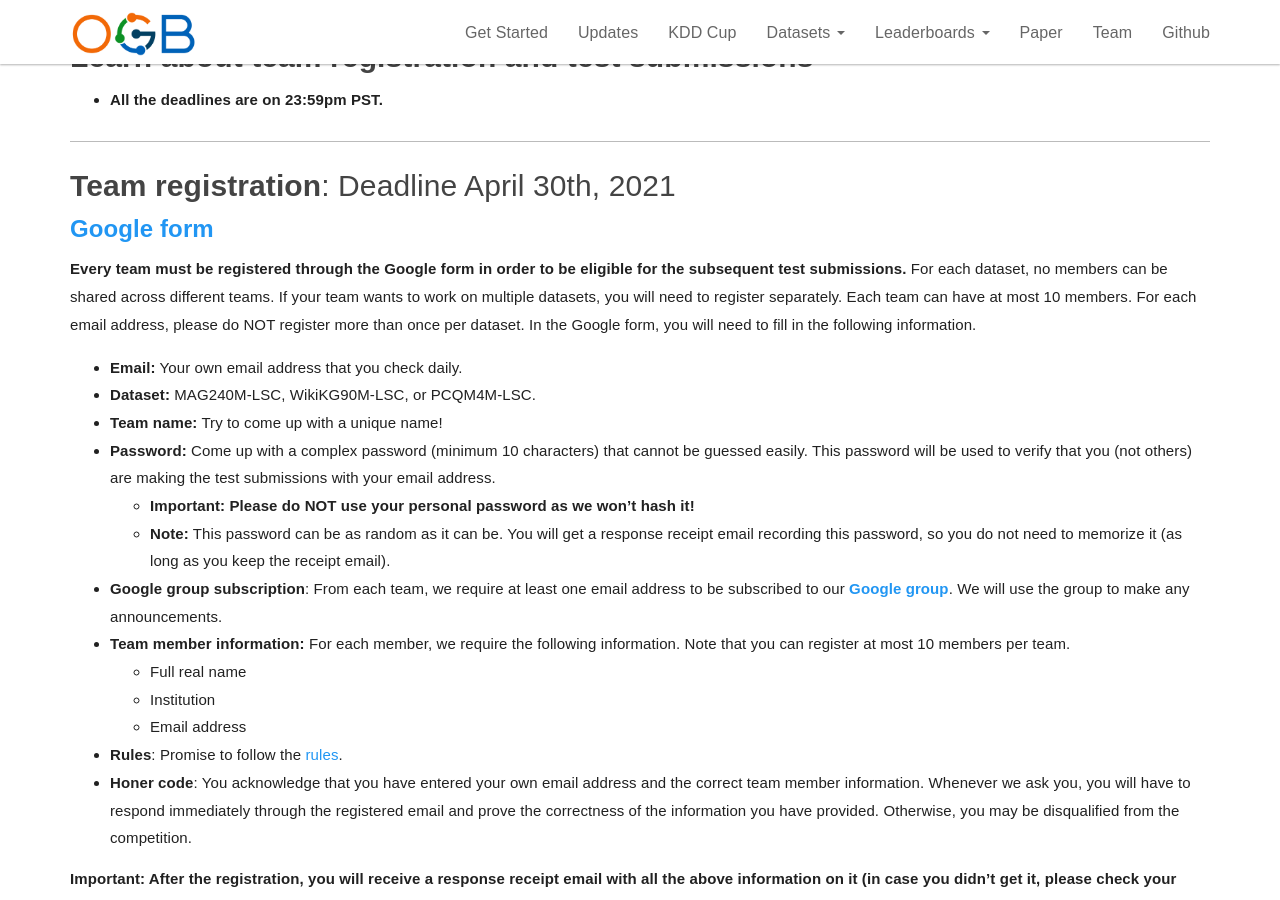
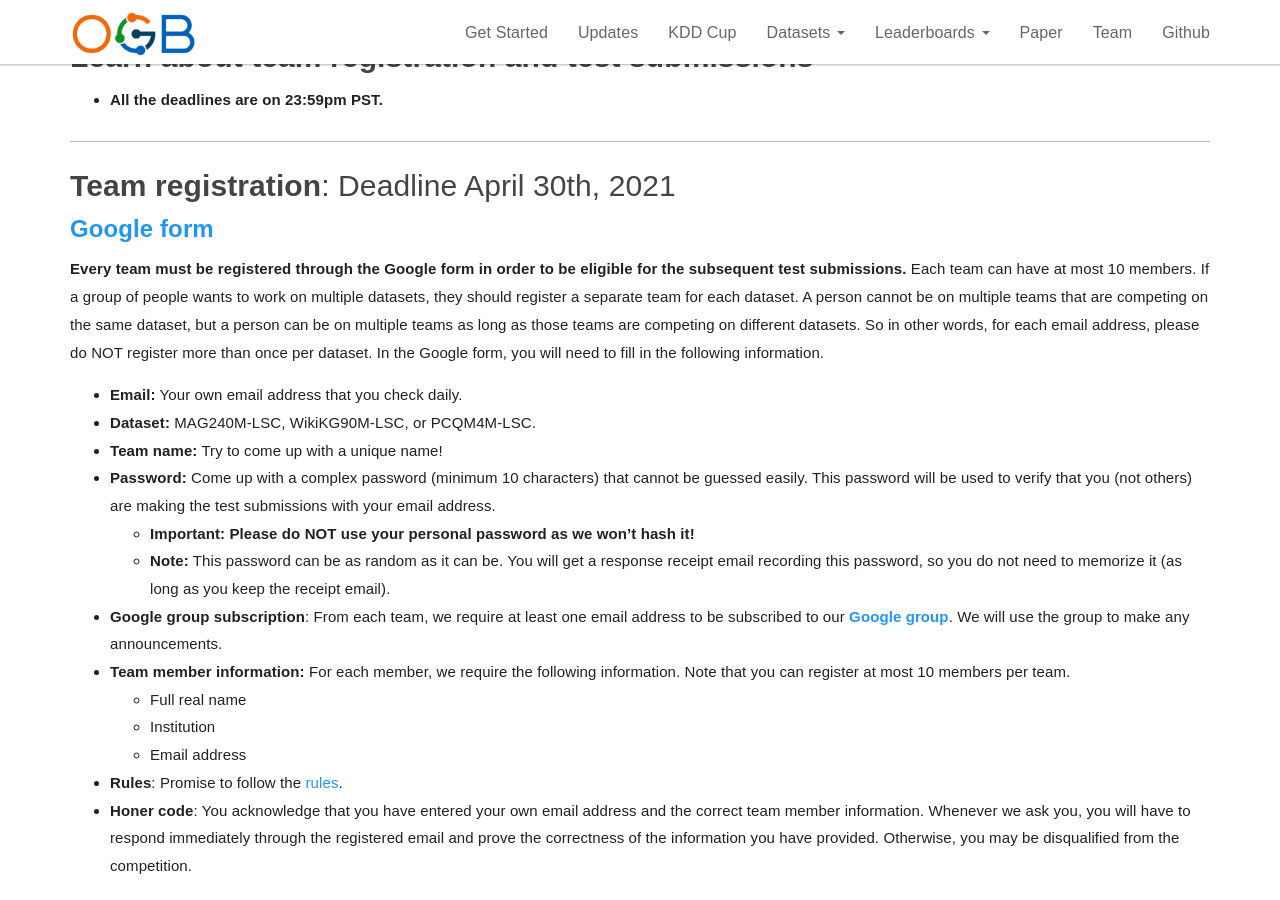
Before and after one commit to snap-stanford/ogb-web, a Jekyll site: the page built from _docs/kddcup2021/participate.md, in a window 1280 px wide and 900 px high, scrolled down 360 px. Built offline with Jekyll 4.4.1, drawn with Linux system fonts in a browser that asks for light colours.

Commit message:
rephrase

```diff
--- a/_docs/kddcup2021/participate.md
+++ b/_docs/kddcup2021/participate.md
@@ -14,9 +14,7 @@ layout: kdd_participate
 #### **Team registration**: Deadline April 30th, 2021
 ##### **[Google form](https://docs.google.com/forms/d/e/1FAIpQLSep990DhDqzkz8DZ4_6LU9aqbpk9iua2cniPAg7v-7GY4Jpwg/viewform)**
 **Every team must be registered through the Google form in order to be eligible for the subsequent test submissions.**
-For each dataset, no members can be shared across different teams. If your team wants to work on multiple datasets, you will need to register separately.
-Each team can have at most 10 members.
-For each email address, please do NOT register more than once per dataset.
+Each team can have at most 10 members. If a group of people wants to work on multiple datasets, they should register a separate team for each dataset. A person cannot be on multiple teams that are competing on the same dataset, but a person can be on multiple teams as long as those teams are competing on different datasets. So in other words, for each email address, please do NOT register more than once per dataset.
 In the Google form, you will need to fill in the following information.
 
 - **Email:** Your own email address that you check daily.
```
